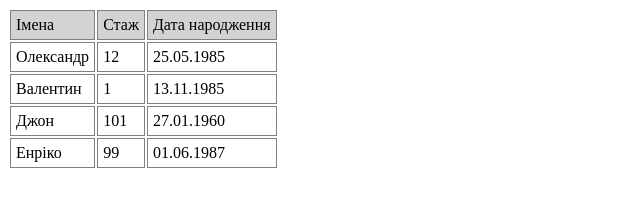
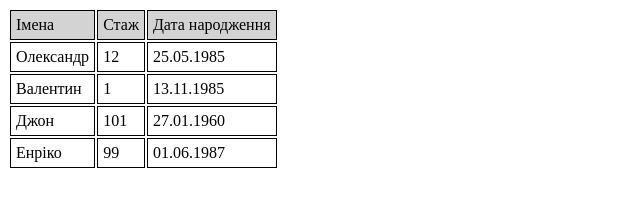
Before and after one commit to barannik89/test-for-angular, a plain HTML site: page Task_3/index.html in a window 1280 px wide. Shown: the whole page, without its empty margins (0-640 px from the left). Drawn offline with Linux system fonts and the light colour scheme.

Commit message:
Update index.html

```diff
--- a/Task_3/index.html
+++ b/Task_3/index.html
@@ -7,7 +7,7 @@
     <title>Table sort</title>
     <style>
         td{
-            border: 1px grey solid;
+            border: 1px black solid;
             padding: 5px;
         }
 
```
